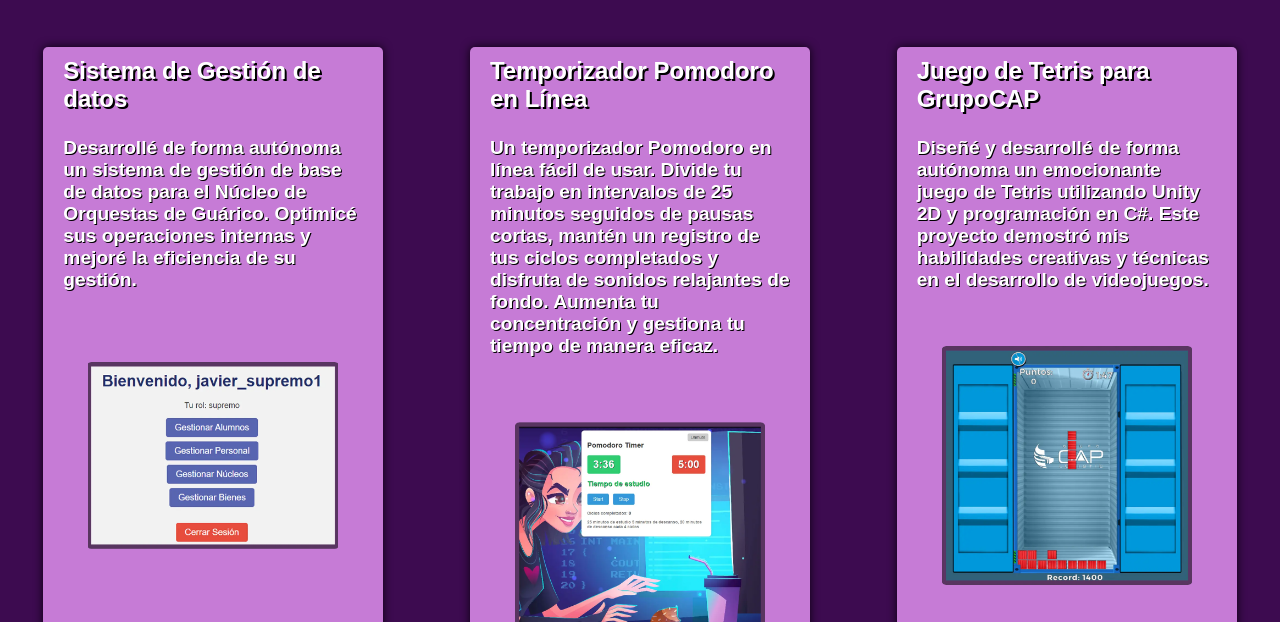
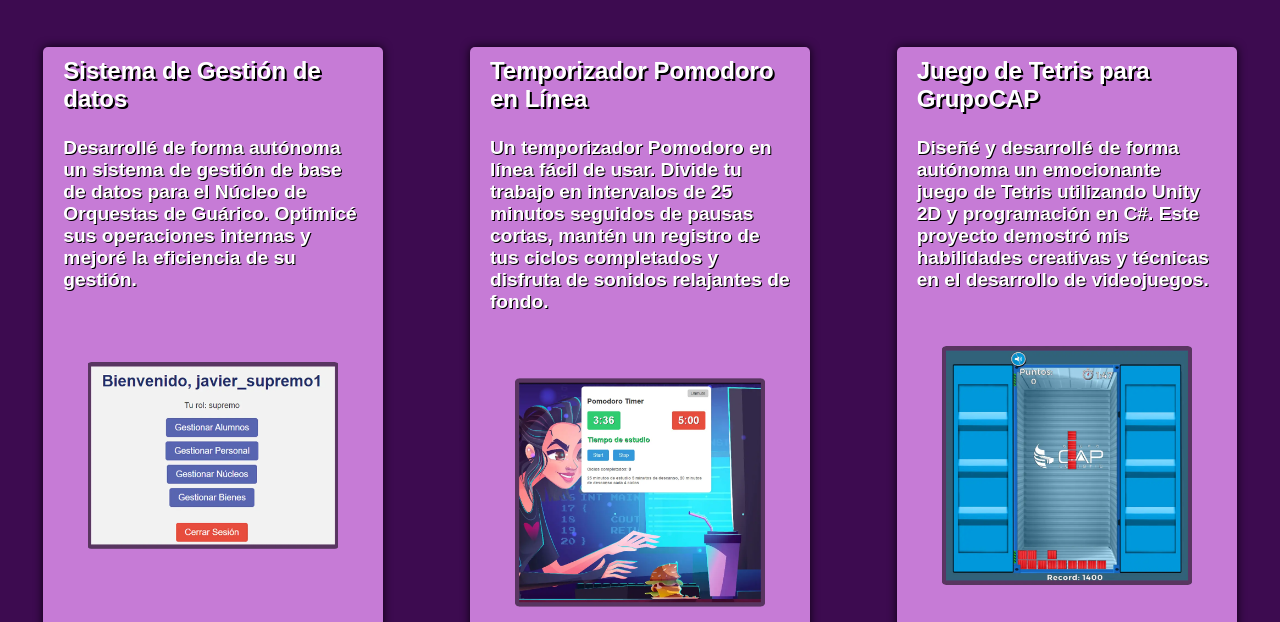
Before and after one commit to eljega/Portfolio, a plain HTML site: page index.html in a window 1280 px wide. Shown: the part 962-1584 px from the top of the page. Drawn offline with Linux system fonts and the light colour scheme; a script that the page names is missing.

Commit message:
Update index.html

```diff
--- a/index.html
+++ b/index.html
@@ -112,7 +112,7 @@
           <div class="project-card">
             <h3>Temporizador Pomodoro en Línea</h3>
             <p>Un temporizador Pomodoro en línea fácil de usar. Divide tu trabajo en intervalos de 25 minutos seguidos de pausas cortas,
-                mantén un registro de tus ciclos completados y disfruta de sonidos relajantes de fondo. Aumenta tu concentración y gestiona tu tiempo de manera eficaz.
+                mantén un registro de tus ciclos completados y disfruta de sonidos relajantes de fondo.
             </p>
             <div class="project-image">
               <!-- Carrusel de imágenes para Proyecto 2 -->
```
